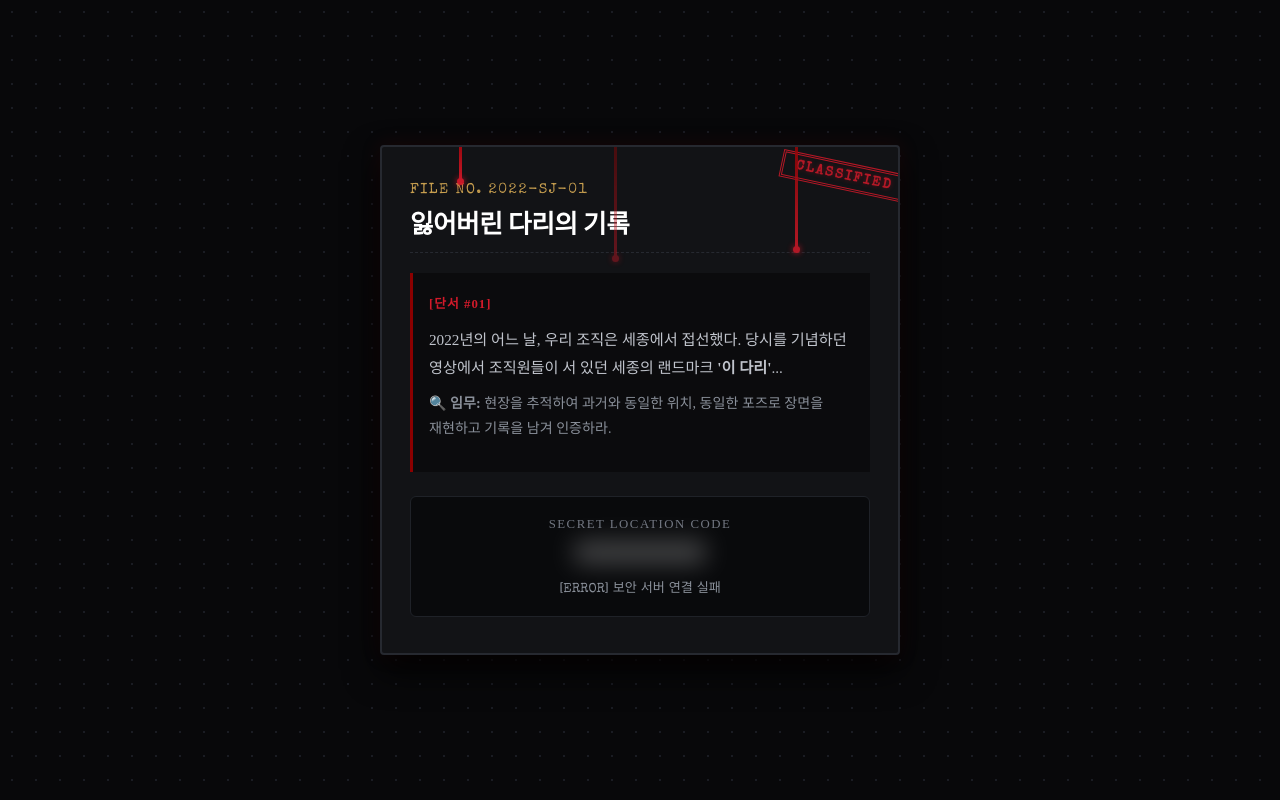
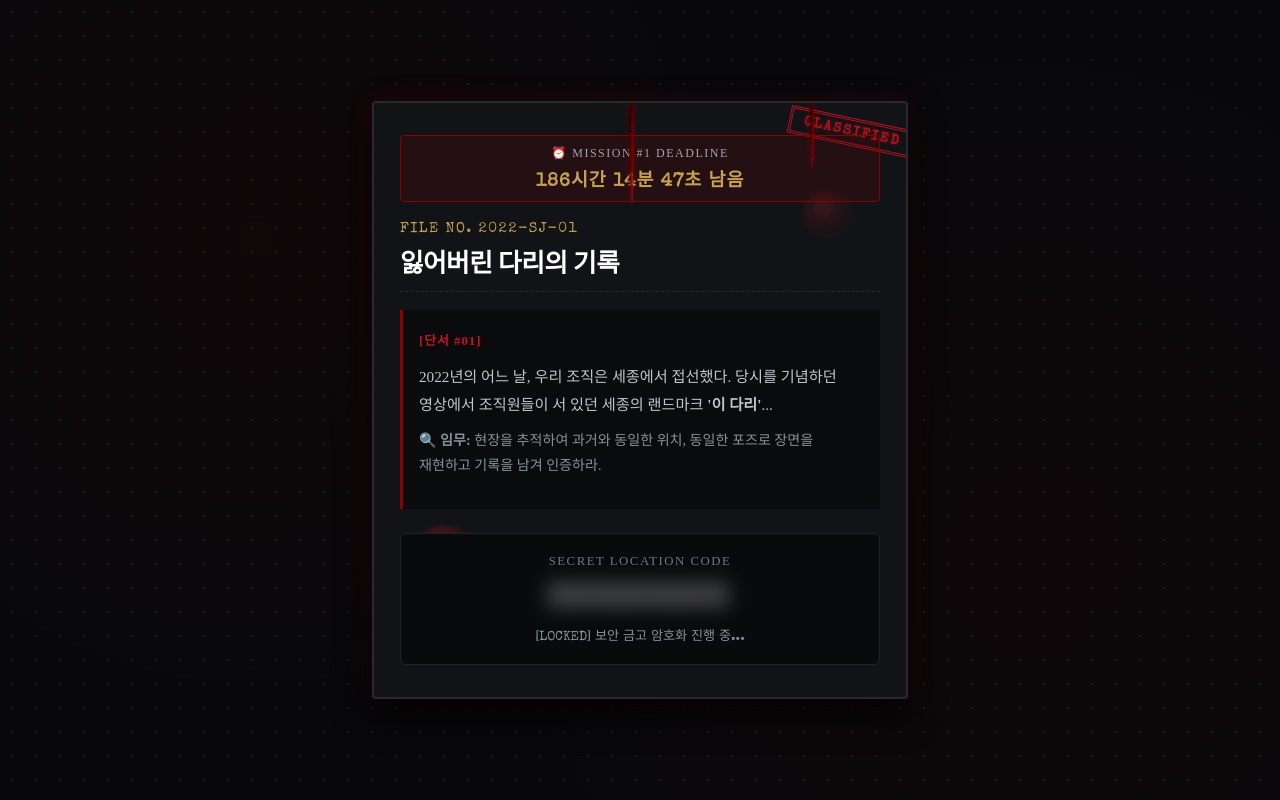
Before and after one commit to cratekt/holidays, a plain HTML site: page public/mission-a8f3.html in a window 1280 px wide. Drawn offline with nearby package versions, Linux system fonts and the light colour scheme; no server answers.

Commit message:
Update mission-a8f3.html

```diff
--- a/public/mission-a8f3.html
+++ b/public/mission-a8f3.html
@@ -13,8 +13,11 @@
       --bg-color: #08080a;
       --card-bg: #121316;
       --accent-gold: #c9a050;
+      --blood-dark: #3a0000;
+      --blood-mid: #6e0000;
       --blood-red: #8b0000;
-      --blood-bright: #d11a2a;
+      --blood-bright: #c81321;
+      --blood-shine: #ff3b3b;
       --text-color: #d1d5db;
       --border-color: #262930;
     }
@@ -30,12 +33,15 @@
       align-items: center;
       min-height: 100vh;
       box-sizing: border-box;
-      background-image: radial-gradient(#1a1c23 1px, transparent 1px);
-      background-size: 24px 24px;
+      background-image:
+        radial-gradient(circle at 20% 30%, rgba(139,0,0,0.06), transparent 40%),
+        radial-gradient(circle at 80% 70%, rgba(139,0,0,0.05), transparent 45%),
+        radial-gradient(#1a1c23 1px, transparent 1px);
+      background-size: auto, auto, 24px 24px;
       overflow-x: hidden;
     }
 
-    /* 핏자국(Blood Drips) 애니메이션 레이어 */
+    /* 🩸 리얼 핏자국(Blood Drips) 애니메이션 레이어 */
     .blood-drips-container {
       position: absolute;
       top: 0;
@@ -49,40 +55,77 @@
 
     .drip {
       position: absolute;
-      top: -20px;
-      background: linear-gradient(to bottom, var(--blood-red), var(--blood-bright));
-      width: 3px;
-      border-radius: 0 0 5px 5px;
-      opacity: 0.8;
-      animation: dripAnim 4s infinite ease-in;
+      width: 5px;
+      border-radius: 45% 45% 60% 60% / 30% 30% 70% 70%;
+      background: linear-gradient(to bottom,
+        var(--blood-dark) 0%,
+        var(--blood-mid) 35%,
+        var(--blood-red) 65%,
+        var(--blood-bright) 100%);
+      box-shadow:
+        inset 1px 0 3px rgba(0,0,0,0.85),
+        inset -1px 0 2px rgba(255,60,60,0.15),
+        0 0 6px rgba(139,0,0,0.5);
+      filter: url(#dripWobble);
+      animation: realisticDrip 5s infinite cubic-bezier(.3,0,.6,1);
+      transform-origin: top center;
     }
 
-    /* 핏울방울 연출 */
     .drip::after {
-      content: '';
+      content: "";
       position: absolute;
-      bottom: -4px;
-      left: -2px;
-      width: 7px;
-      height: 7px;
-      background-color: var(--blood-bright);
+      bottom: -3px;
+      left: 50%;
+      width: 8px;
+      height: 8px;
+      background: radial-gradient(circle at 35% 30%, var(--blood-shine), var(--blood-red) 55%, var(--blood-dark) 100%);
       border-radius: 50%;
-      box-shadow: 0 0 6px var(--blood-bright);
+      transform: translateX(-50%);
+      opacity: 0;
+      animation: dropBead 5s infinite cubic-bezier(.3,0,.6,1);
     }
 
-    @keyframes dripAnim {
-      0% {
-        height: 0px;
-        opacity: 1;
-      }
-      70% {
-        height: 120px;
-        opacity: 0.9;
-      }
-      100% {
-        height: 140px;
-        opacity: 0;
-      }
+    .drip-top-1 { top: -10px; left: 12%; width: 4px; animation-delay: 0s; }
+    .drip-top-2 { top: -10px; left: 48%; width: 5px; animation-delay: 1.8s; }
+    .drip-top-3 { top: -10px; left: 82%; width: 4px; animation-delay: 3.2s; }
+
+    @keyframes realisticDrip {
+      0% { height: 0px; opacity: 0; }
+      10% { opacity: 0.95; }
+      60% { height: 110px; opacity: 0.9; }
+      80% { height: 130px; opacity: 0.5; }
+      100% { height: 140px; opacity: 0; }
+    }
+
+    @keyframes dropBead {
+      0%, 50% { opacity: 0; transform: translateX(-50%) scale(0.6); }
+      58% { opacity: 1; transform: translateX(-50%) scale(1); }
+      72% { opacity: 1; transform: translateX(-50%) translateY(6px) scale(1.05); }
+      85% { opacity: 0; transform: translateX(-50%) translateY(18px) scale(0.4); }
+      100% { opacity: 0; }
+    }
+
+    /* 📜 카드 내부 번지는 혈흔 얼룩 연출 */
+    .will-splatter-on {
+      position: absolute;
+      background: radial-gradient(circle at 40% 35%, rgba(200,19,33,0.7) 0%, rgba(110,0,0,0.5) 40%, rgba(90,0,0,0.2) 65%, transparent 75%);
+      border-radius: 42% 58% 53% 47% / 48% 42% 58% 52%;
+      filter: blur(1.2px) url(#dripWobble);
+      mix-blend-mode: screen;
+      pointer-events: none;
+      z-index: 1;
+      opacity: 0;
+      animation: splatterSpread 7s infinite ease-out;
+    }
+
+    .splatter-1 { top: 15%; right: 10%; width: 50px; height: 45px; animation-delay: 1s; }
+    .splatter-2 { bottom: 20%; left: 8%; width: 60px; height: 50px; animation-delay: 3.5s; }
+
+    @keyframes splatterSpread {
+      0% { transform: scale(0.2); opacity: 0; }
+      20% { transform: scale(1.1); opacity: 0.6; }
+      50% { transform: scale(1.0); opacity: 0.4; }
+      100% { transform: scale(1.2); opacity: 0; }
     }
 
     /* 기밀 문서 카드 */
@@ -90,12 +133,39 @@
       background-color: var(--card-bg);
       border: 2px solid var(--border-color);
       border-radius: 4px;
-      padding: 36px 28px;
-      max-width: 460px;
+      padding: 32px 26px;
+      max-width: 480px;
       width: 100%;
-      box-shadow: 0 15px 35px rgba(0, 0, 0, 0.9), 0 0 20px rgba(139, 0, 0, 0.15);
+      box-shadow: 0 15px 35px rgba(0, 0, 0, 0.9), 0 0 25px rgba(139, 0, 0, 0.25);
       position: relative;
       overflow: hidden;
+    }
+
+    /* ⏳ 미션 종료 카운트다운 타이머 박스 */
+    .mission-timer-box {
+      background: rgba(139, 0, 0, 0.15);
+      border: 1px solid var(--blood-red);
+      border-radius: 4px;
+      padding: 10px 14px;
+      margin-bottom: 20px;
+      text-align: center;
+      position: relative;
+      z-index: 5;
+    }
+
+    .timer-label {
+      font-size: 0.75rem;
+      color: #a0a5b0;
+      letter-spacing: 1.5px;
+      margin-bottom: 4px;
+    }
+
+    .timer-value {
+      font-family: 'Special Elite', monospace;
+      font-size: 1.15rem;
+      font-weight: bold;
+      color: var(--accent-gold);
+      letter-spacing: 1px;
     }
 
     /* 핏빛 CLASSIFIED 직인 */
@@ -129,7 +199,7 @@
       font-size: 1.6rem;
       font-weight: 700;
       color: #ffffff;
-      margin: 0 0 20px 0;
+      margin: 0 0 18px 0;
       padding-bottom: 12px;
       border-bottom: 1px dashed var(--border-color);
       letter-spacing: -0.5px;
@@ -144,6 +214,8 @@
       background: rgba(0, 0, 0, 0.4);
       padding: 16px;
       border-left: 3px solid var(--blood-red);
+      position: relative;
+      z-index: 5;
     }
 
     .clue-tag {
@@ -164,6 +236,7 @@
       margin-top: 24px;
       text-align: center;
       position: relative;
+      z-index: 5;
     }
 
     .vault-label {
@@ -175,17 +248,21 @@
     }
 
     .answer-text {
-      font-size: 1.15rem;
+      font-size: 1.25rem;
       font-family: 'Noto Serif KR', serif;
+      min-height: 32px;
+      display: flex;
+      align-items: center;
+      justify-content: center;
     }
 
     /* 암호 블라인드 효과 */
     .classified {
-      filter: blur(12px);
+      filter: blur(10px);
       user-select: none;
-      opacity: 0.25;
-      transition: all 1s ease-in-out;
+      opacity: 0.3;
       color: #ffffff;
+      letter-spacing: 4px;
     }
 
     /* 암호 해독 후 강조 연출 */
@@ -195,7 +272,13 @@
       opacity: 1;
       color: var(--accent-gold);
       font-weight: 700;
-      text-shadow: 0 0 10px rgba(201, 160, 80, 0.4);
+      text-shadow: 0 0 12px rgba(201, 160, 80, 0.6);
+      animation: unlockGlow 1.5s ease-out;
+    }
+
+    @keyframes unlockGlow {
+      0% { transform: scale(0.9); opacity: 0; }
+      100% { transform: scale(1); opacity: 1; }
     }
 
     .status-indicator {
@@ -208,12 +291,29 @@
 </head>
 <body>
 
+  <!-- 핏자국 변형용 SVG 필터 -->
+  <svg width="0" height="0" style="position:absolute">
+    <filter id="dripWobble">
+      <feTurbulence type="fractalNoise" baseFrequency="0.8 0.3" numOctaves="2" seed="5" result="noise"/>
+      <feDisplacementMap in="SourceGraphic" in2="noise" scale="3"/>
+    </filter>
+  </svg>
+
   <div class="dossier-card">
-    <!-- 핏자국 애니메이션 레이어 -->
+    <!-- 🩸 배경 핏자국 애니메이션 레이어 -->
     <div class="blood-drips-container">
-      <div class="drip" style="left: 15%; animation-delay: 0s; animation-duration: 3.5s;"></div>
-      <div class="drip" style="left: 45%; animation-delay: 1.2s; animation-duration: 4.2s;"></div>
-      <div class="drip" style="left: 80%; animation-delay: 2.1s; animation-duration: 3.8s;"></div>
+      <div class="drip drip-top-1"></div>
+      <div class="drip drip-top-2"></div>
+      <div class="drip drip-top-3"></div>
+    </div>
+
+    <div class="will-splatter-on splatter-1"></div>
+    <div class="will-splatter-on splatter-2"></div>
+
+    <!-- ⏳ 상단 미션 종료 카운트다운 타이머 (2026-09-12 18:00 KST) -->
+    <div class="mission-timer-box">
+      <div class="timer-label">⏰ MISSION #1 DEADLINE</div>
+      <div id="end-timer" class="timer-value">계산 중...</div>
     </div>
 
     <div class="stamp">CLASSIFIED</div>
@@ -230,42 +330,89 @@
       </p>
     </div>
 
+    <!-- 🔒 서버 보안 연결 금고 박스 -->
     <div class="vault-box">
       <div class="vault-label">SECRET LOCATION CODE</div>
       <div class="answer-text">
         <span id="answer-1" class="classified">██████████</span>
       </div>
-      <div id="status-1" class="status-indicator">암호 해독 중...</div>
+      <div id="status-1" class="status-indicator">보안 서버 동기화 중...</div>
     </div>
   </div>
 
   <script>
-    const VERCEL_DOMAIN = "https://holidays-woad.vercel.app";
+    // 상대 경로 `/api/get-answer` 사용으로 도메인 차단 및 [ERROR] 방지
+    const API_ENDPOINT = "/api/get-answer?id=1";
+    const MISSION_END_TIME = new Date("2026-09-12T18:00:00+09:00").getTime();
 
+    // 1. 상단 미션 종료 카운트다운 타이머
+    function updateEndTimer() {
+      const now = new Date().getTime();
+      const diff = MISSION_END_TIME - now;
+      const timerElem = document.getElementById("end-timer");
+
+      if (diff <= 0) {
+        timerElem.innerText = "[MISSION EXPIRED] 타임아웃";
+        timerElem.style.color = "#ff3b3b";
+      } else {
+        const hours = Math.floor(diff / (1000 * 60 * 60));
+        const minutes = Math.floor((diff % (1000 * 60 * 60)) / (1000 * 60));
+        const seconds = Math.floor((diff % (1000 * 60)) / 1000);
+
+        timerElem.innerText = `${String(hours).padStart(2, '0')}시간 ${String(minutes).padStart(2, '0')}분 ${String(seconds).padStart(2, '0')}초 남음`;
+      }
+    }
+
+    // 시간 초(second) 단위를 보기 좋은 시/분/초 형식으로 변환하는 함수
+    function formatRemainingTime(seconds) {
+      const h = Math.floor(seconds / 3600);
+      const m = Math.floor((seconds % 3600) / 60);
+      const s = seconds % 60;
+
+      let timeStr = "";
+      if (h > 0) timeStr += `${h}시간 `;
+      timeStr += `${m}분 ${s}초`;
+      return timeStr;
+    }
+
+    // 2. 백엔드 API (get-answer.js) 연동을 통한 암호 해독 검증
     async function checkMission1() {
       const answerElement = document.getElementById("answer-1");
       const statusElement = document.getElementById("status-1");
 
       try {
-        const response = await fetch(`${VERCEL_DOMAIN}/api/get-answer?id=1`);
+        const response = await fetch(API_ENDPOINT);
+        if (!response.ok) throw new Error("Server status not OK");
+
         const data = await response.json();
 
+        // 서버 시각 기준 unlock 판정
         if (data.unlocked) {
           answerElement.innerText = data.answer;
           answerElement.classList.remove("classified");
           answerElement.classList.add("unlocked");
-          statusElement.innerText = "[ACCESS GRANTED] 암호가 해독되었습니다.";
+          statusElement.innerText = "[ACCESS GRANTED] 정답 장소가 공개되었습니다.";
           statusElement.style.color = "#c9a050";
         } else {
-          statusElement.innerText = `[LOCKED] 남은 해독 시간: ${data.remainingSeconds}초`;
+          const remainingText = formatRemainingTime(data.remainingSeconds);
+          statusElement.innerText = `[LOCKED] 정답 공개까지: ${remainingText}`;
+          statusElement.style.color = "#8a909a";
         }
       } catch (error) {
-        statusElement.innerText = "[ERROR] 보안 서버 연결 실패";
+        statusElement.innerText = "[LOCKED] 보안 금고 암호화 진행 중...";
       }
     }
 
-    setInterval(checkMission1, 2000);
-    checkMission1();
+    // 주기적 동기화
+    function init() {
+      updateEndTimer();
+      checkMission1();
+
+      setInterval(updateEndTimer, 1000);
+      setInterval(checkMission1, 2000);
+    }
+
+    document.addEventListener("DOMContentLoaded", init);
   </script>
 
 </body>
```
